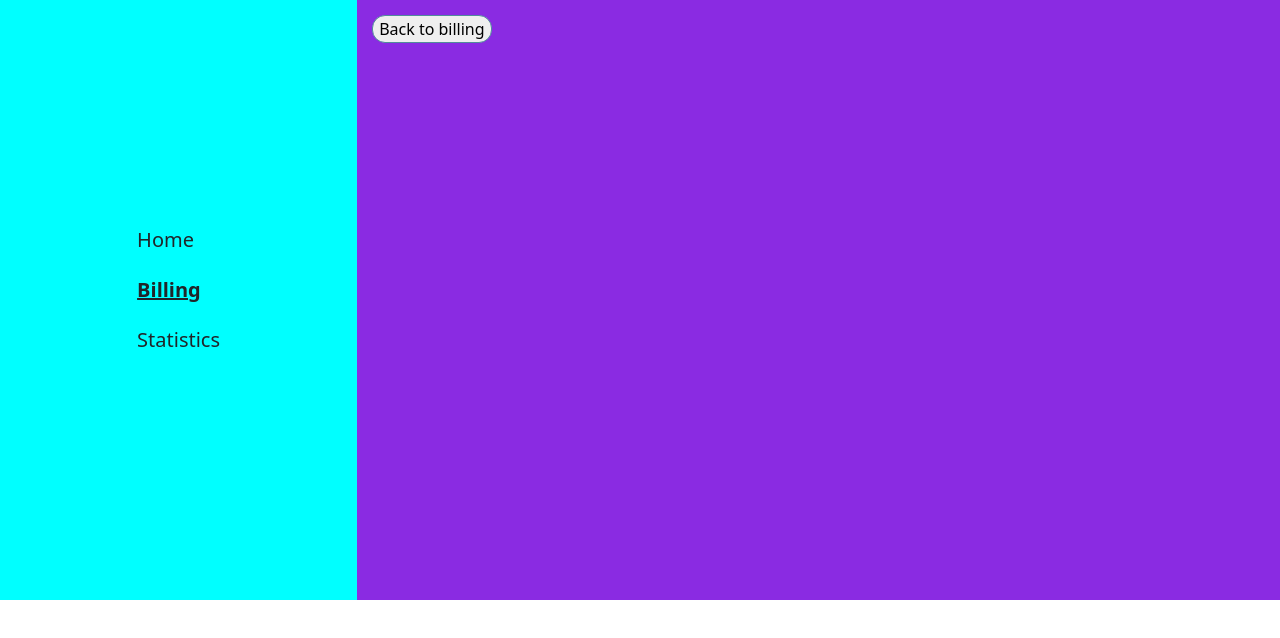
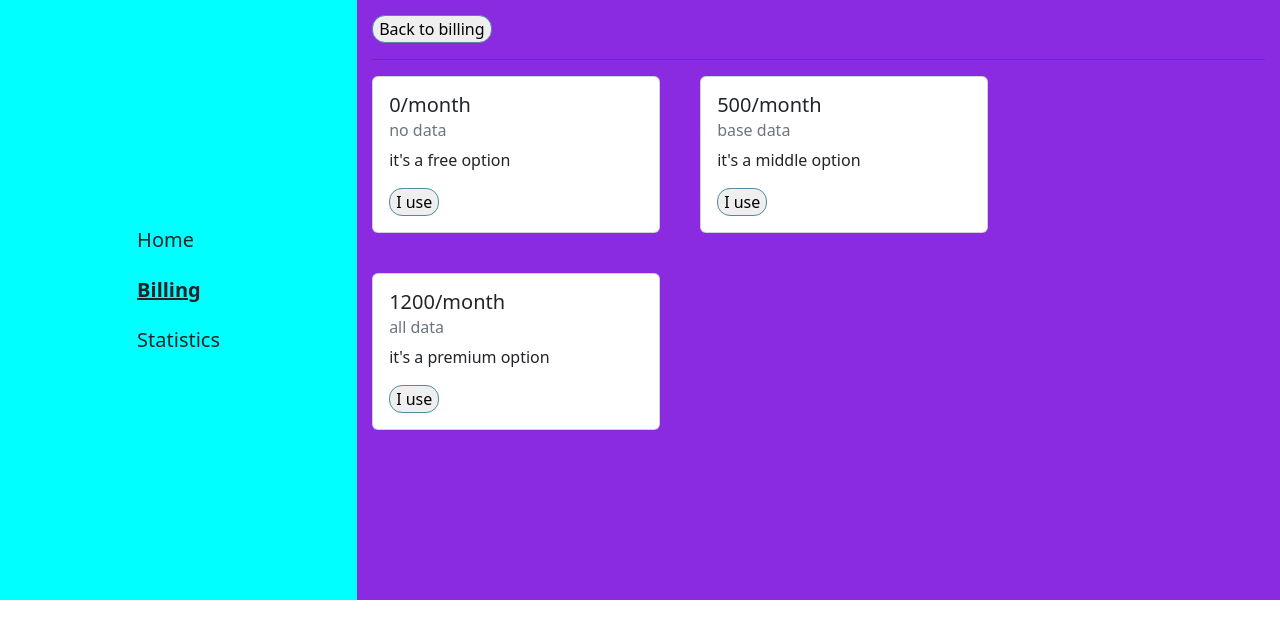
Before and after one commit to szobek/lastProjectWithAngular, an Angular app: page /billing/voluntaries in a window 1280 px wide. Shown: the top 638 px of the page. Built offline with nearby package versions, Linux system fonts and the light colour scheme; no server answers.

Commit message:
Use change voluntary and show it

```diff
--- a/src/app/components/billing/header/header.component.ts
+++ b/src/app/components/billing/header/header.component.ts
@@ -15,7 +15,7 @@ export class HeaderComponent {
   userData: User | null = null
   balance: string = ""
   constructor() {
-    this.callService.userData.subscribe({
+    this.callService.$userData.subscribe({
       next: (data: User | null) => {
         if (data != null) {
           this.userData = data
--- a/src/app/components/billing/modal/balance-exchange-content/balance-exchange-content.component.ts
+++ b/src/app/components/billing/modal/balance-exchange-content/balance-exchange-content.component.ts
@@ -14,7 +14,7 @@ export class BalanceExchangeContentComponent {
   callService = inject(CallService);
   userData: User | null = null
   constructor() {
-    this.callService.userData.subscribe({
+    this.callService.$userData.subscribe({
       next: (data: User | null) => {
         if (data != null) {
           this.userData = data
@@ -28,7 +28,7 @@ export class BalanceExchangeContentComponent {
       next: _ => console.log("vége van"),
       error: e => console.error(e),
       complete: () => {
-        this.callService.userData.next(this.userData)
+        this.callService.$userData.next(this.userData)
         this.activeModal.close()
       }
     })
@@ -40,7 +40,7 @@ export class BalanceExchangeContentComponent {
       next: _ => console.log("vége van"),
       error: e => console.error(e),
       complete: () => {
-        this.callService.userData.next(this.userData)
+        this.callService.$userData.next(this.userData)
         this.activeModal.close()
       }
     })
--- a/src/app/components/billing/modal/edit-address/edit-address.component.ts
+++ b/src/app/components/billing/modal/edit-address/edit-address.component.ts
@@ -19,7 +19,7 @@ export class EditAddressComponent {
   formBuilder=inject(FormBuilder)
   userdata: User | null = null;
   constructor() {
-    this.callService.userData.subscribe({
+    this.callService.$userData.subscribe({
       next: (data: User|null) => {
         if (data != null) {
 
@@ -38,7 +38,7 @@ export class EditAddressComponent {
     if(this.userdata!=null){
       this.userdata.address.zipcode=this.addressForm.get("zip")?.value
       this.userdata.address.city=this.addressForm.get("city")?.value
-      this.callService.userData.next(this.userdata)
+      this.callService.$userData.next(this.userdata)
       this.activeModal.close()
     }
   }
--- a/src/app/components/billing/setup-card/setup-card.component.ts
+++ b/src/app/components/billing/setup-card/setup-card.component.ts
@@ -3,6 +3,8 @@ import { NgbModal } from '@ng-bootstrap/ng-bootstrap';
 import { CallService } from 'src/app/services/call.service';
 import { EditAddressComponent } from '../modal/edit-address/edit-address.component';
 import { Router } from '@angular/router';
+import { User } from 'src/app/models/User';
+import { Voluntary } from 'src/app/models/Voluntary';
 
 @Component({
   selector: 'billing-setup-card',
@@ -14,23 +16,27 @@ export class SetupCardComponent {
   @Input() cardDescription: string = '';
 
   private modalService = inject(NgbModal);
-  userData: any
+  userData: User|null=null
+  selectedVoluntary:Voluntary|null=null
   constructor(private callService: CallService, private router: Router) {
-    this.callService.userData.subscribe({
-      next: (data: any) => {
+    this.callService.$userData.subscribe({
+      next: (data: User|null) => {
         if (data != null) {
           this.userData = data
           this.userData.formatAddressString=this.formatAddressString()
           this.handleType()
           this.formatAddressString()
+
         }
       }
     })
   }
 
   formatAddressString(){
-    const address=this.userData["address"]
-    return `${address["street"]}, ${address["suite"]}`
+    if(this.userData!=null){
+      const address=this.userData["address"]
+      return `${address["street"]}, ${address["suite"]}`
+    }else return ""
   }
 
   handleClickOnEditAddressButton() {
@@ -49,10 +55,16 @@ export class SetupCardComponent {
   handleType() {
     switch (this.cardTitle) {
       case 'Address':
-        this.cardDescription = `<ul> <li>Zip: ${this.userData["address"]["zipcode"]}</li> <li>City: ${this.userData["address"]["city"]}</li> <li>Address: ${this.userData.formatAddressString}</li> </ul>`;
+        this.cardDescription =(this.userData!=null)? `<ul> <li>Zip: ${this.userData.address.zipcode}</li> <li>City: ${this.userData.address.city}</li> <li>Address: ${this.userData.formatAddressString}</li> </ul>`:"aaa";
         break;
       case 'voluntary':
-        this.cardDescription = `<ul> <li>voluntary</li> <li>voluntary</li> <li>voluntary</li> </ul>`;
+        this.cardDescription = (this.userData!=null&&this.userData.voluntary!=undefined)? `<div class="card" style="width: 100%;">
+    <div class="card-body">
+      <h5 class="card-title">${this.userData.voluntary.title}</h5>
+      <h6 class="card-subtitle mb-2 text-muted">${this.userData.voluntary.subtitle}</h6>
+      <p class="card-text">${this.userData.voluntary.description}</p>
+    </div>
+  </div>`:"";
         break;
       case 'Subscription':
         this.cardDescription = `<ul> <li>Subscription</li> <li>Subscription</li> <li>Subscription</li> </ul>`;
@@ -60,4 +72,7 @@ export class SetupCardComponent {
       default:
     }
   }
+  ngOnChanges(){
+    this.handleType()
+  }
 }
--- a/src/app/components/billing/setup/voluntaries/voluntaries.component.html
+++ b/src/app/components/billing/setup/voluntaries/voluntaries.component.html
@@ -1 +1,12 @@
 <button (click)="handleBackButtonToBilling()" class="base-btn">Back to billing</button>
+<hr>
+<div class="options-card-wrapper">
+  <div class="card" *ngFor="let voluntary of voluntaries" style="width: 18rem;">
+    <div class="card-body">
+      <h5 class="card-title">{{voluntary.title}}</h5>
+      <h6 class="card-subtitle mb-2 text-muted">{{voluntary.subtitle}}</h6>
+      <p class="card-text">{{voluntary.description}}</p>
+      <button (click)="handleClickOnCardToUseAnOption(voluntary)" class="base-btn">I use</button>
+    </div>
+  </div>
+</div>
--- a/src/app/components/billing/setup/voluntaries/voluntaries.component.scss
+++ b/src/app/components/billing/setup/voluntaries/voluntaries.component.scss
@@ -0,0 +1,6 @@
+.options-card-wrapper{
+    display: flex;
+    flex-direction: row;
+    flex-wrap: wrap;
+    gap:40px
+}
--- a/src/app/components/billing/setup/voluntaries/voluntaries.component.ts
+++ b/src/app/components/billing/setup/voluntaries/voluntaries.component.ts
@@ -1,5 +1,8 @@
 import { Component, inject } from '@angular/core';
 import { Router } from '@angular/router';
+import { User } from 'src/app/models/User';
+import { Voluntary } from 'src/app/models/Voluntary';
+import { CallService } from 'src/app/services/call.service';
 
 @Component({
   selector: 'app-voluntaries',
@@ -8,7 +11,35 @@ import { Router } from '@angular/router';
 })
 export class VoluntariesComponent {
   router = inject(Router)
+callService=inject(CallService)
+voluntaries:Voluntary[]=[]
+userData: User | null = null
+  constructor(){
+    this.callService.$voluntaries.subscribe({
+      next:(data:Voluntary[])=>{
+        this.voluntaries=data
+      }
+    })
+
+    this.callService.$userData.subscribe({
+      next: (data: User | null) => {
+        if (data != null) {
+          this.userData = data
+        }
+      }
+    })
+  }
+
   handleBackButtonToBilling() {
     this.router.navigateByUrl("billing")
   }
+  handleClickOnCardToUseAnOption(voluntary:any){
+    if(this.userData!=null) {
+      this.userData.voluntary=voluntary
+      this.callService.$userData.next(this.userData)
+      this.router.navigateByUrl("billing")
+    }
+
+
+  }
 }
--- a/src/app/models/User.ts
+++ b/src/app/models/User.ts
@@ -1,7 +1,9 @@
+import { Voluntary } from "./Voluntary"
+
 export class User {
     email: string
     id: number
-    formattedString?: string
+    formatAddressString?: string
     name: string
     phone: string
     username: string
@@ -21,6 +23,7 @@ export class User {
         name: string
         catchPhrase: string
     }
+    voluntary?:Voluntary
 
     constructor(
         email: string,
--- /dev/null
+++ b/src/app/models/Voluntary.ts
@@ -0,0 +1,18 @@
+export class Voluntary {
+    title: string
+    subtitle: string
+    id: number
+    description: string
+
+    constructor(
+        title: string,
+        subtitle: string,
+        id: number,
+        description: string
+    ) {
+        this.title=title
+        this.subtitle=subtitle
+        this.id=id
+        this.description=description
+    }
+}
--- a/src/app/services/call.service.ts
+++ b/src/app/services/call.service.ts
@@ -3,21 +3,30 @@ import { Injectable } from '@angular/core';
 import { settings } from '../settings';
 import { BehaviorSubject } from 'rxjs';
 import { User } from '../models/User';
+import { Voluntary } from '../models/Voluntary';
 
 @Injectable({
   providedIn: 'root'
 })
 export class CallService {
-  userData:BehaviorSubject<User |null> = new BehaviorSubject<User | null>(null)
+  $userData:BehaviorSubject<User |null> = new BehaviorSubject<User | null>(null)
+  $voluntaries:BehaviorSubject<Voluntary[]> = new BehaviorSubject([
+    {title:"0/month",subtitle:"no data",description:"it's a free option",id:1},
+    {title:"500/month",subtitle:"base data",description:"it's a middle option",id:2},
+    {title:"1200/month",subtitle:"all data",description:"it's a premium option",id:3},
+  ])
   constructor(private http:HttpClient) {
     this.getUserDataFromDB()
    }
   getUserDataFromDB(){
-    this.http.get<User>(`${settings.BASE_URL}/users/7`).subscribe({
-      next:(data:User)=>{
-        this.userData.next(data)
-      }
-    })
+    if(this.$userData.value===null){
+
+      this.http.get<User>(`${settings.BASE_URL}/users/7`).subscribe({
+        next:(data:User)=>{
+          this.$userData.next(data)
+        }
+      })
+    }
   }
 
   handleCallBackendToTokenAddToWallet(){
```
